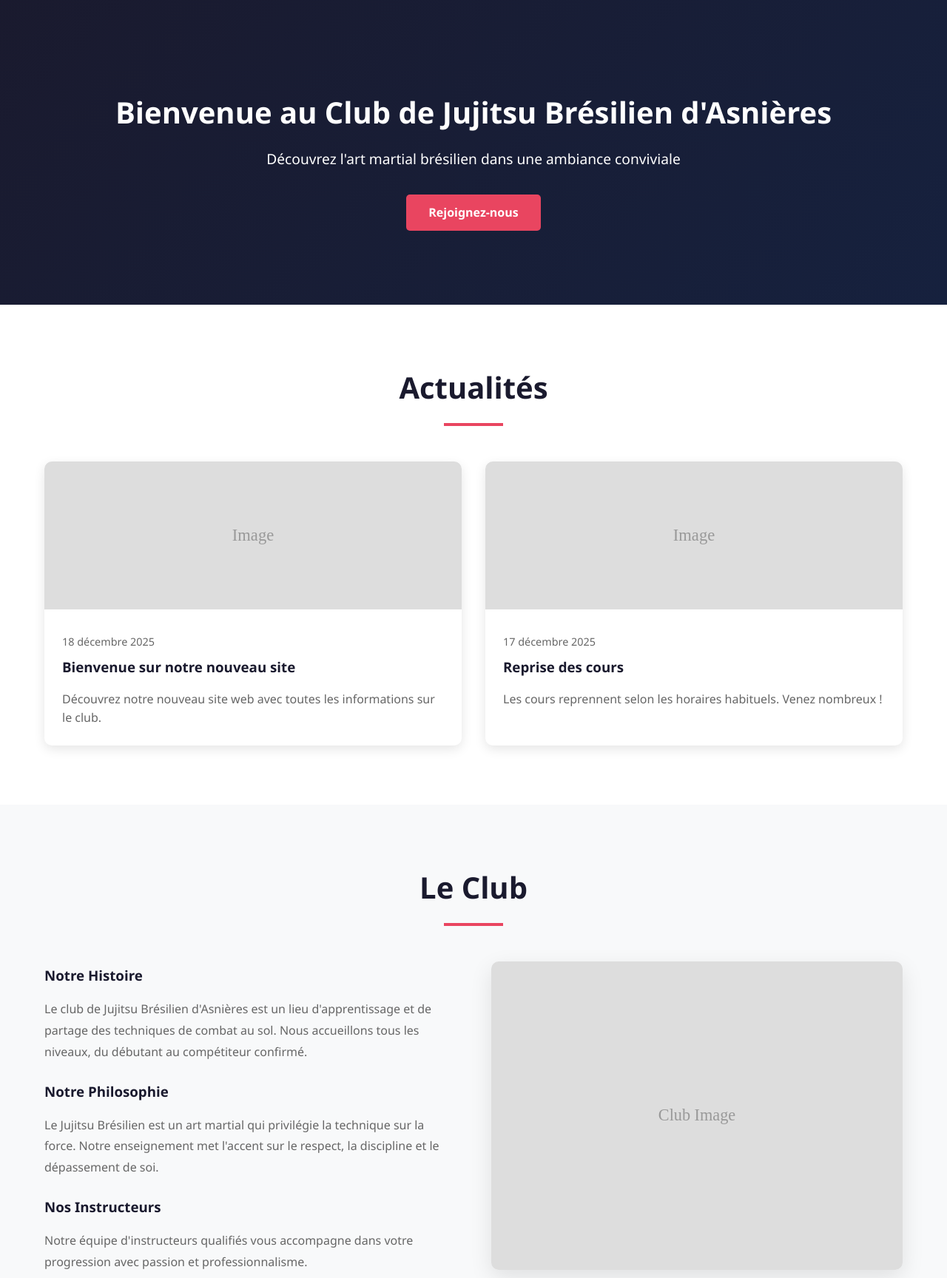
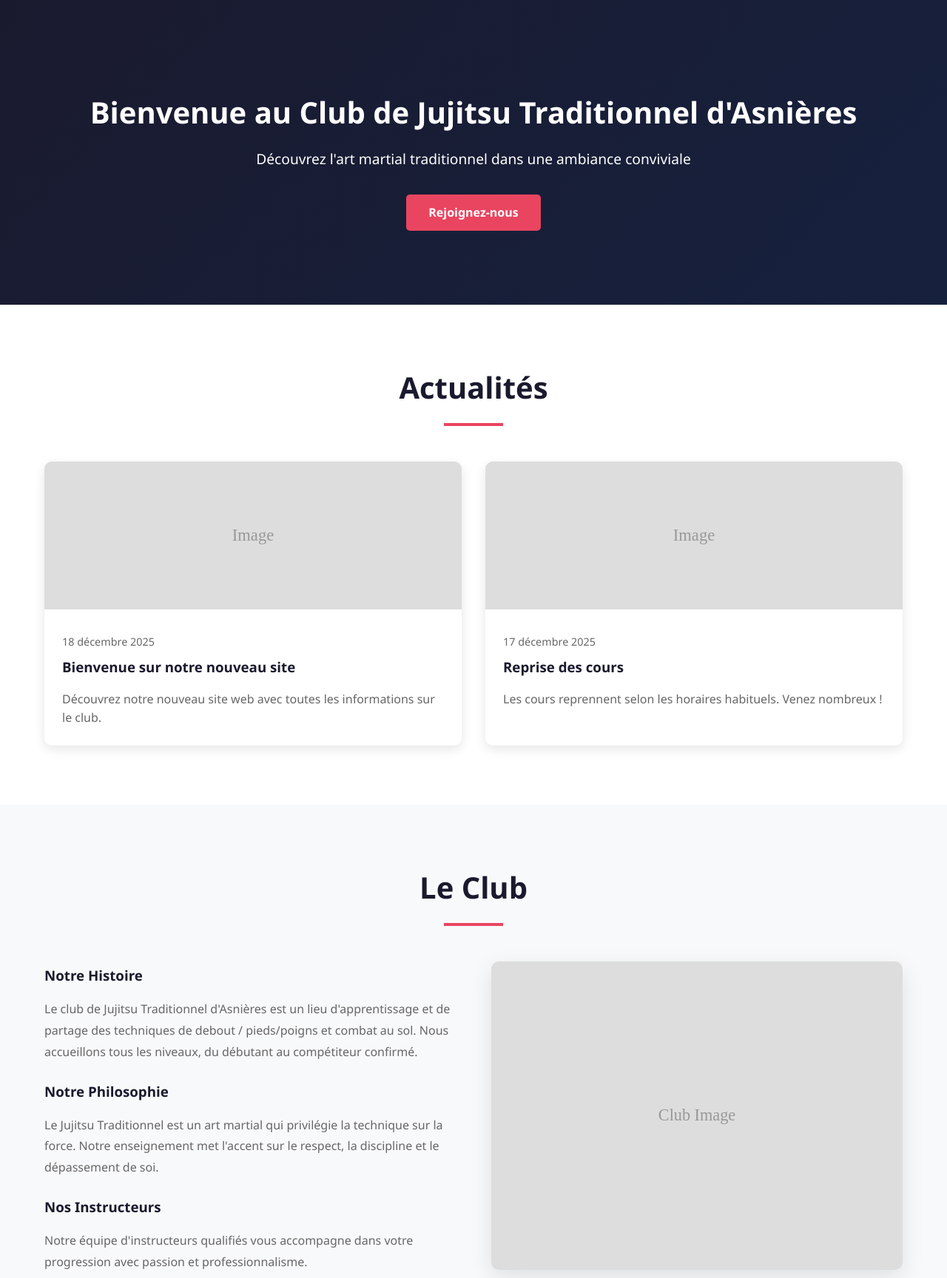
Before and after one commit to aairom/ajj-clone, a plain HTML site: page index.html in a window 1280 px wide. Shown: the part 100-1828 px from the top of the page at 74% size. Drawn offline with Linux system fonts and the light colour scheme.

Commit message:
Notre Histoire

```diff
--- a/index.html
+++ b/index.html
@@ -38,8 +38,8 @@
     <!-- Hero Section -->
     <section id="accueil" class="hero">
         <div class="hero-content">
-            <h2>Bienvenue au Club de Jujitsu Brésilien d'Asnières</h2>
-            <p>Découvrez l'art martial brésilien dans une ambiance conviviale</p>
+            <h2>Bienvenue au Club de Jujitsu Traditionnel d'Asnières</h2>
+            <p>Découvrez l'art martial traditionnel dans une ambiance conviviale</p>
             <a href="#contact" class="btn btn-primary">Rejoignez-nous</a>
         </div>
     </section>
@@ -61,10 +61,10 @@
             <div class="club-content">
                 <div class="club-text">
                     <h3>Notre Histoire</h3>
-                    <p>Le club de Jujitsu Brésilien d'Asnières est un lieu d'apprentissage et de partage des techniques de combat au sol. Nous accueillons tous les niveaux, du débutant au compétiteur confirmé.</p>
+                    <p>Le club de Jujitsu Traditionnel d'Asnières est un lieu d'apprentissage et de partage des techniques de debout / pieds/poigns et combat au sol. Nous accueillons tous les niveaux, du débutant au compétiteur confirmé.</p>
 
                     <h3>Notre Philosophie</h3>
-                    <p>Le Jujitsu Brésilien est un art martial qui privilégie la technique sur la force. Notre enseignement met l'accent sur le respect, la discipline et le dépassement de soi.</p>
+                    <p>Le Jujitsu Traditionnel est un art martial qui privilégie la technique sur la force. Notre enseignement met l'accent sur le respect, la discipline et le dépassement de soi.</p>
 
                     <h3>Nos Instructeurs</h3>
                     <p>Notre équipe d'instructeurs qualifiés vous accompagne dans votre progression avec passion et professionnalisme.</p>
```
